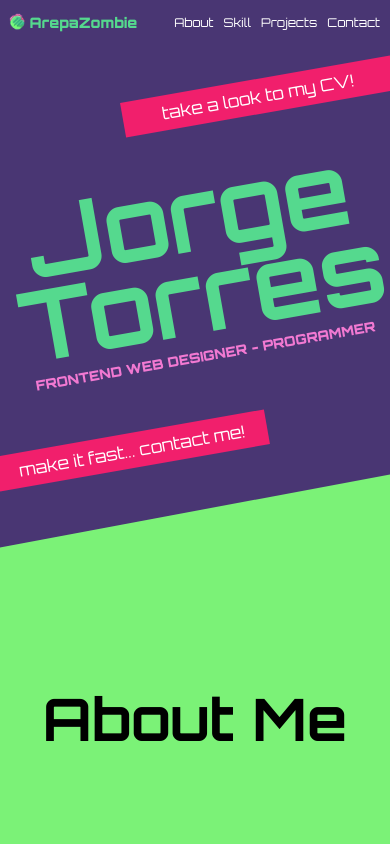
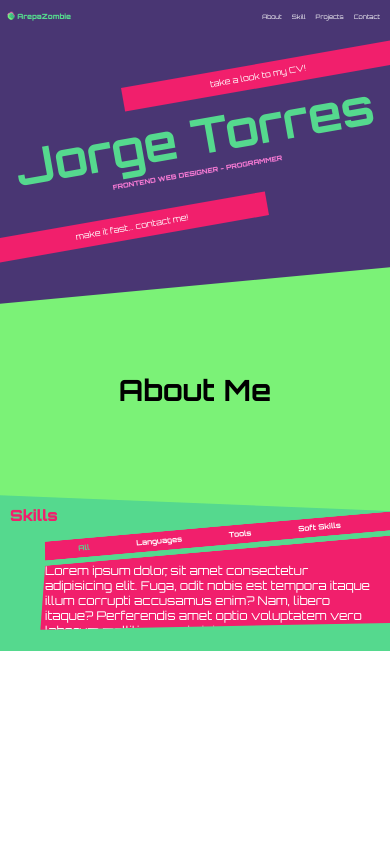
Before and after one commit to ArepaZombie/portfolio, a plain HTML site: page index.html in a window 390 px wide. Shown: the top 844 px of the page. Drawn offline with nearby package versions, Linux system fonts and the light colour scheme.

Commit message:
Make the root font size responsive

```diff
--- a/style.css
+++ b/style.css
@@ -11,7 +11,7 @@
   --zombie-green-1: #55D98E;
   --zombie-green-2: #7BF277;
   --zombie-green-3: #1C8779;
-  font-size: 10px;
+  font-size: .5vw;
   font-family:'Orbitron';
 }
 
@@ -47,7 +47,7 @@ header{
 
 .nav-link{
   color: white;
-  font-size: 3.1vw;
+  font-size: 3.1rem;
   text-decoration: none;
   margin: 0 5px;
   display: block;
@@ -58,14 +58,14 @@ header{
 }
 
 #text-logo{
-  font-size: 3.7vw;
+  font-size: 3.7rem;
   font-weight: 900;
   margin: 0;
   text-decoration-line: none;
 }
 
 #img-logo{
-  width: 6.25vw;
+  width: 6.25rem;
 }
 
 
@@ -77,7 +77,7 @@ header{
   justify-content: space-around;
   background-color: var(--zombie-purple);
   text-align: center;
-  height: 125vw;
+  height: 125rem;
   padding: 30px 0;
   overflow: hidden;
   background-color: var(--zombie-purple);
@@ -92,7 +92,7 @@ header{
   color: white;
   text-decoration: none;
   padding: 7px 20px;
-  font-size: 4.3vw;
+  font-size: 4.3rem;
   display: inline-block;
   width: 60%;
   position: relative;
@@ -119,16 +119,16 @@ header{
 
 #purple-hero{
   color:var(--zombie-pink-2);
-  font-size: 3.5vw;
+  font-size: 3.5rem;
   margin: 10px;
-  margin-left: 8vw;
+  margin-left: 8rem;
 }
 
 h1{
-  font-size: 25vw;
+  font-size: 25rem;
   margin: 0;
   color: var(--zombie-green-1);
-  line-height: 21vw;
+  line-height: 21rem;
 }
 
 
@@ -136,8 +136,8 @@ h1{
 #about{
   background-color: var(--zombie-green-2);
   width: 100%;
-  height: 125vw;
-  margin-top: calc(-125vw*0.15);
+  height: 125rem;
+  margin-top: calc(-125rem*0.15);
   display: flex;
   justify-content: center;
   align-items: center;
@@ -146,7 +146,7 @@ h1{
 }
 
 #about h2{
-  font-size: 15vw;
+  font-size: 15rem;
 }
 
 /*SKILLS*/
@@ -156,16 +156,16 @@ h1{
   grid-template-rows: 20% auto;
   background-color: var(--zombie-green-1);
   color: white;
-  height: 80vw;
+  height: 80rem;
   overflow: hidden;
   clip-path: polygon(0% 0%,  100% 10%,
                   100% 100%, 0% 100%);
-  margin-top: calc(-80vw*0.1);
+  margin-top: calc(-80rem*0.1);
 }
 
 #skills h2{
   color: var(--zombie-pink-1);
-  font-size: 7.9vw;
+  font-size: 7.9rem;
   margin-left: 10px;
   margin-top: 10px;
   grid-row: auto;
@@ -179,7 +179,7 @@ h1{
   display: flex;
   flex-direction: column;
   position: relative;
-  left: 5vw;
+  left: 5rem;
   transform: rotate(-5deg);
 
 }
@@ -195,7 +195,7 @@ h1{
   transform: rotate(5deg);
   margin-top: 2%;
   margin-left: -15px;
-  font-size: 6.2vw;
+  font-size: 6.2rem;
 }
 
 #skills-nav ul{
@@ -205,7 +205,7 @@ h1{
   justify-content: space-around;
   padding: 0;
   margin: 0;
-  font-size: 3.8vw;
+  font-size: 3.8rem;
   font-weight: bold;
 }
 
@@ -219,7 +219,7 @@ h1{
 }
 
 #skills-container{
-  height: calc(80vw*0.5);
+  height: calc(80rem*0.5);
   clip-path: polygon(5.1% 0%,  100% 0%,
                   100% 100%, 2.3% 72%);
 
```
